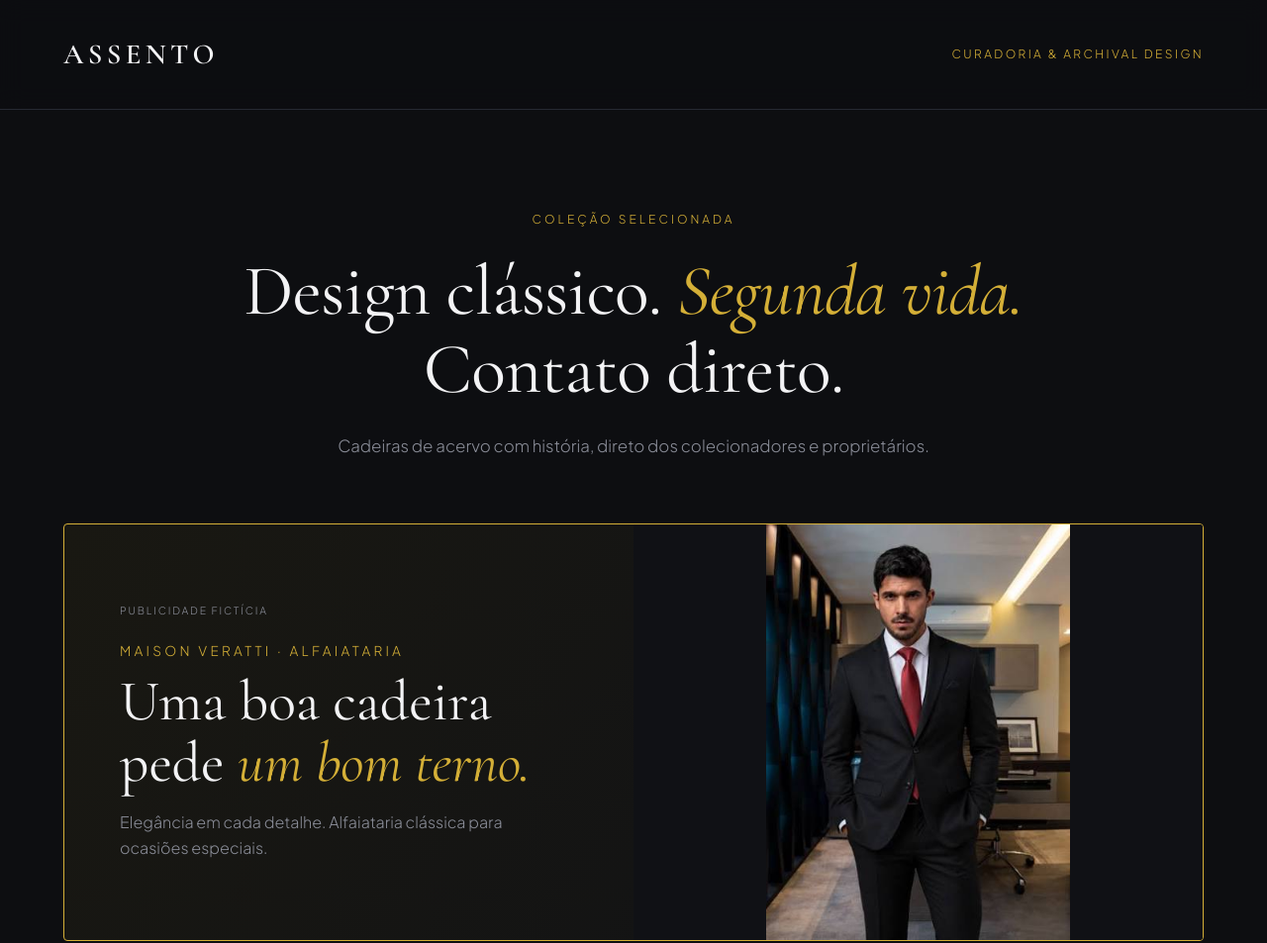
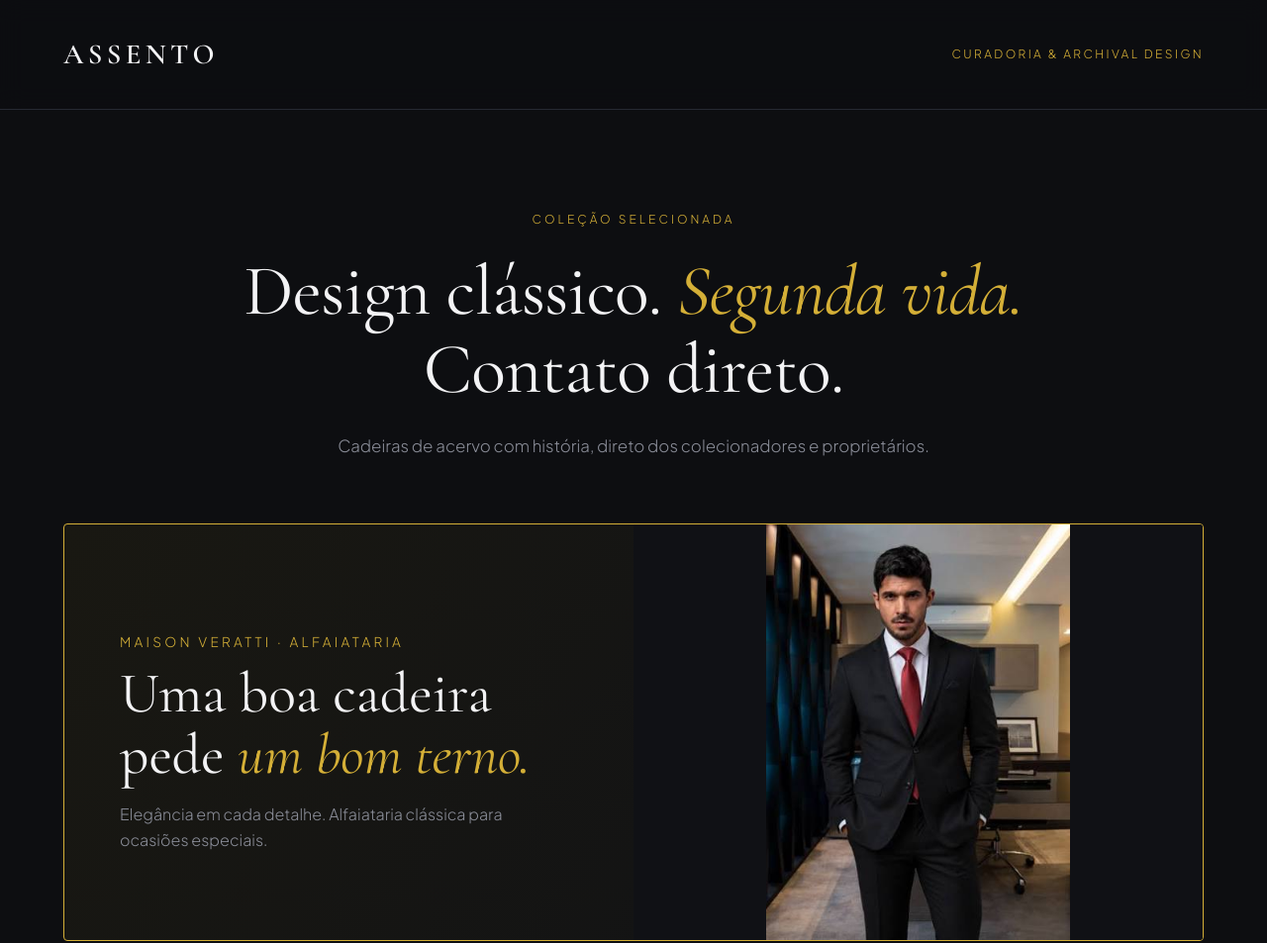
Before and after one commit to nicollas-ar/cadeiras, a plain HTML site: page index.html in a window 1280 px wide. Shown: the top 953 px of the page at 99% size. Drawn offline with nearby package versions, Linux system fonts and the light colour scheme.

Commit message:
Remove rótulo de publicidade fictícia do anúncio

```diff
--- a/index.html
+++ b/index.html
@@ -357,7 +357,7 @@ const brl=v=>v.toLocaleString('pt-BR',{style:'currency',currency:'BRL'});
 function el(tag,cls,txt){const e=document.createElement(tag);if(cls)e.className=cls;if(txt!==undefined)e.textContent=txt;return e;}
 function photo(src,alt){const e=el('img');e.src=src;e.alt=alt;return e;}
 function link(cls,txt,href){const e=el('a',cls,txt);e.href=href;return e;}
-function anuncio(){const ad=el('aside','terno-ad');ad.setAttribute('aria-label','Publicidade fictícia de alfaiataria');ad.innerHTML='<div class="terno-copy"><small>Publicidade fictícia</small><div class="terno-brand">Maison Veratti · Alfaiataria</div><h2>Uma boa cadeira pede <em>um bom terno.</em></h2><p>Elegância em cada detalhe. Alfaiataria clássica para ocasiões especiais.</p></div><div class="terno-art"><img src="./terno.png" alt="Imagem da campanha de ternos" loading="lazy"></div>';return ad;}
+function anuncio(){const ad=el('aside','terno-ad');ad.setAttribute('aria-label','Publicidade de alfaiataria');ad.innerHTML='<div class="terno-copy"><div class="terno-brand">Maison Veratti · Alfaiataria</div><h2>Uma boa cadeira pede <em>um bom terno.</em></h2><p>Elegância em cada detalhe. Alfaiataria clássica para ocasiões especiais.</p></div><div class="terno-art"><img src="./terno.png" alt="Imagem da campanha de ternos" loading="lazy"></div>';return ad;}
 function catalogo(){document.title='Assento Usado — Curadoria de Design';const hero=el('section','hero');hero.innerHTML='<span class="hero-tag">Coleção Selecionada</span><h1>Design clássico. <em>Segunda vida.</em> Contato direto.</h1><p>Cadeiras de acervo com história, direto dos colecionadores e proprietários.</p>';const grid=el('section','grid');for(const c of cadeiras){const card=link('item',undefined,'#cadeira/'+c.slug),pics=el('div','pics'),info=el('div','info'),line=el('p','linha');for(const f of c.fotos)pics.append(photo(f,c.nome));line.append(el('strong','',brl(c.preco)),el('span','',c.vendedor));info.append(el('h2','',c.nome),el('p','estado',c.estado),line);card.append(pics,info);grid.append(card)}app.append(hero,anuncio(),grid)}
 function detalhe(c){document.title=c.nome+' | Assento Usado';const sec=el('section','detalhe'),gal=el('div','galeria'),main=photo(c.fotos[0],c.nome),mini=el('div','mini'),txt=el('div','texto');c.fotos.forEach((f,i)=>{const b=el('button',i===0?'on':'');b.type='button';b.setAttribute('aria-label','Ver foto '+(i+1));b.setAttribute('aria-pressed',String(i===0));b.append(photo(f,''));b.onclick=()=>{main.src=f;for(const x of mini.children){x.classList.toggle('on',x===b);x.setAttribute('aria-pressed',String(x===b))}};mini.append(b)});gal.append(main,mini);const seller=el('p','vend','Vendedor: ');seller.append(el('strong','',c.vendedor));const msg='Olá '+c.vendedor+', tenho interesse na '+c.nome+' ('+brl(c.preco)+').';const wa=link('btn','Chamar '+c.vendedor.split(' ')[0]+' no WhatsApp','https://wa.me/'+c.whatsapp+'?text='+encodeURIComponent(msg));wa.target='_blank';wa.rel='noopener noreferrer';txt.append(el('h1','',c.nome),el('p','preco',brl(c.preco)),el('p','estado',c.estado),el('p','',c.descricao),seller,wa);sec.append(gal,txt);app.append(link('voltar','← Voltar às cadeiras','#'),sec)}
 function render(){app.replaceChildren();const hash=location.hash;const c=cadeiras.find(x=>hash==='#cadeira/'+x.slug);if(c)detalhe(c);else if(!hash||hash==='#')catalogo();else{document.title='Página não encontrada | Assento';app.append(link('voltar','← Voltar às cadeiras','#'),el('h1','','Cadeira não encontrada'))}window.scrollTo(0,0)}
```
